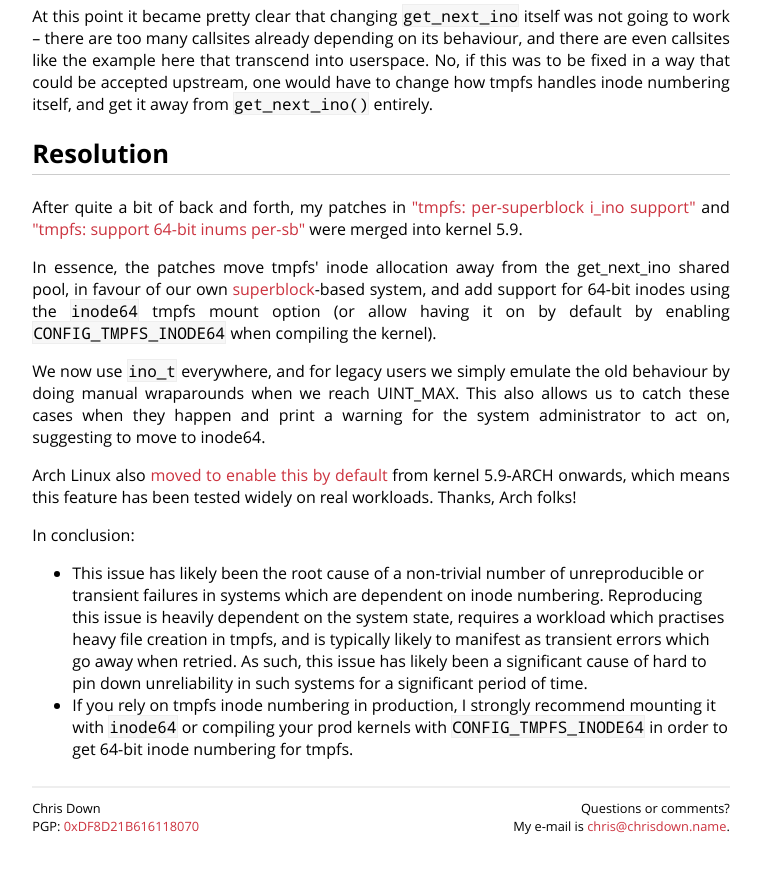
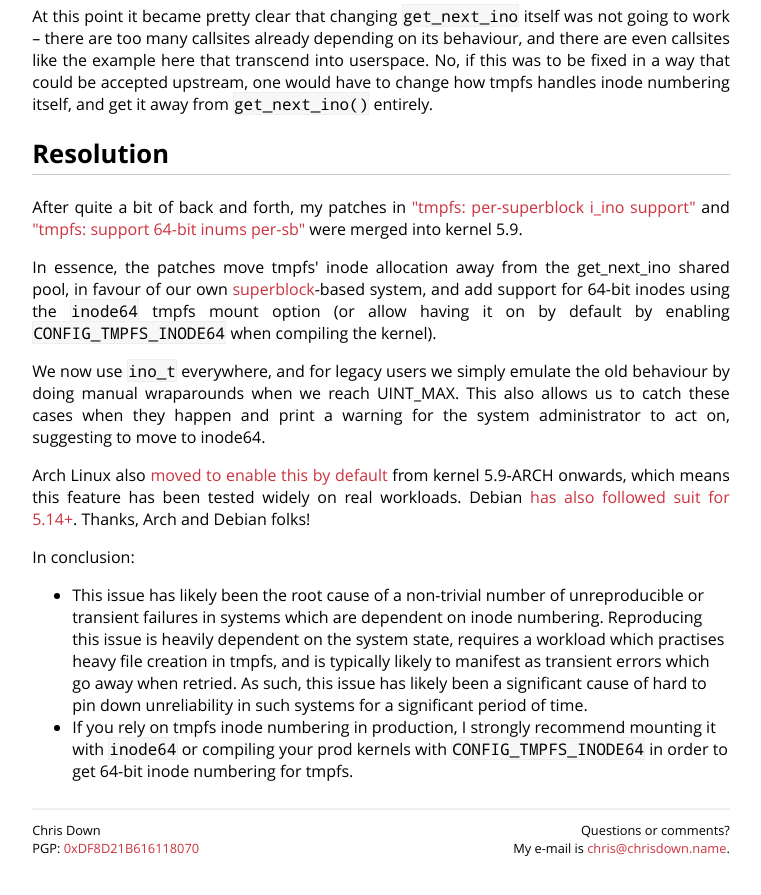
Before and after one commit to cdown/chrisdown.name, a Jekyll site: the page built from _posts/2021-07-02-tmpfs-inode-corruption-introducing-inode64.md, in a window 1280 px wide and 900 px high, scrolled down 4860 px. Shown: the top 895 px of the window, without its empty margins (259-1020 px from the left). Built offline with Jekyll 4.4.1, drawn with Linux system fonts in a browser that asks for light colours.

Commit message:
inode64: Mention Debian now enables it

```diff
--- a/_posts/2021-07-02-tmpfs-inode-corruption-introducing-inode64.md
+++ b/_posts/2021-07-02-tmpfs-inode-corruption-introducing-inode64.md
@@ -271,7 +271,9 @@ administrator to act on, suggesting to move to inode64.
 Arch Linux also [moved to enable this by
 default](https://twitter.com/unixchris/status/1374081759181205506) from kernel
 5.9-ARCH onwards, which means this feature has been tested widely on real
-workloads. Thanks, Arch folks!
+workloads. Debian [has also followed suit for
+5.14+](https://salsa.debian.org/kernel-team/linux/-/merge_requests/389).
+Thanks, Arch and Debian folks!
 
 In conclusion:
 
```
